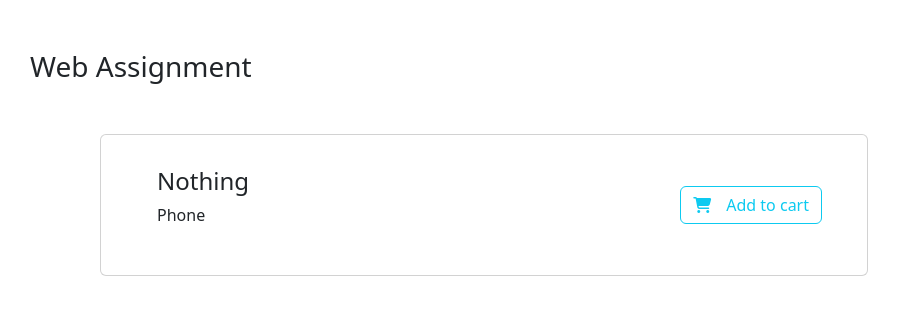
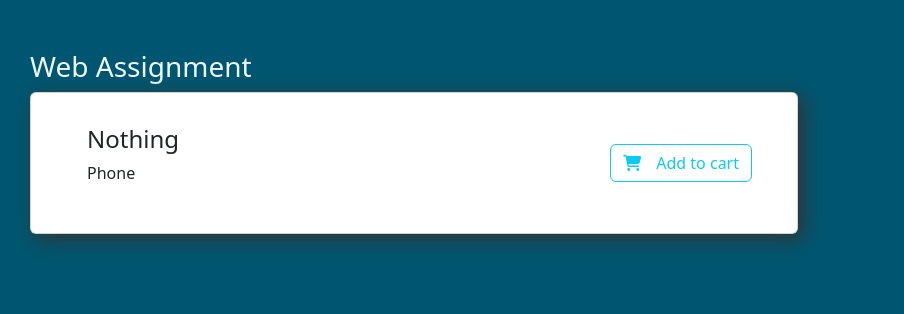
Before and after one commit to Po1son71/Po1son71.github.io, a plain HTML site: page index.html in a window 1280 px wide. Shown: the whole page, without its empty margins (0-904 px from the left). Drawn offline with nearby package versions, Linux system fonts and the light colour scheme.

Commit message:
Update style.css

```diff
--- a/style.css
+++ b/style.css
@@ -1,7 +1,9 @@
 .card{
     max-width: 60%;
-    margin-left: 100px;
-    margin-top: 50px;
+    margin-left: 30px;
+    filter: drop-shadow(5px 5px 10px #333);
+    justify-content: center;
+
 }
 
 .btn {
@@ -16,6 +18,7 @@
 h3{
     margin-top: 50px;
     margin-left: 30px;
+    color: aliceblue;
 }
 
 .fa-cart-shopping{
@@ -24,3 +27,6 @@ h3{
     display: inline;
 
 }
+body{
+    background-color:#005670;
+}
```
